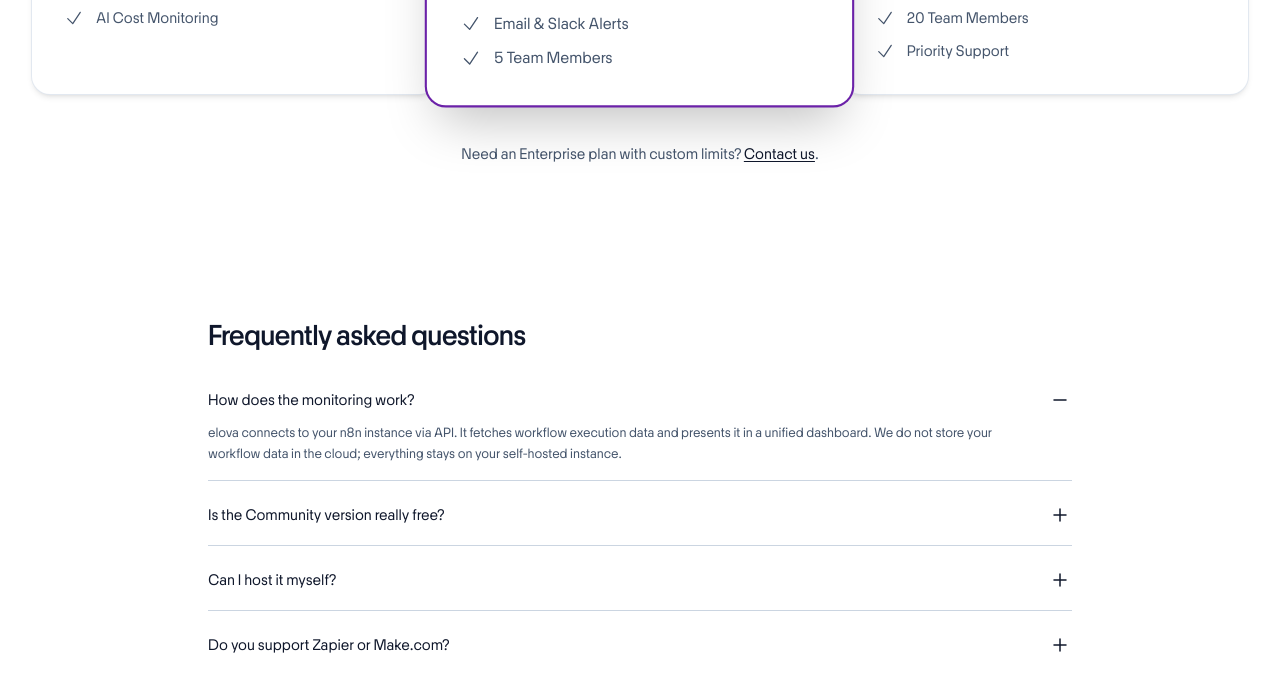
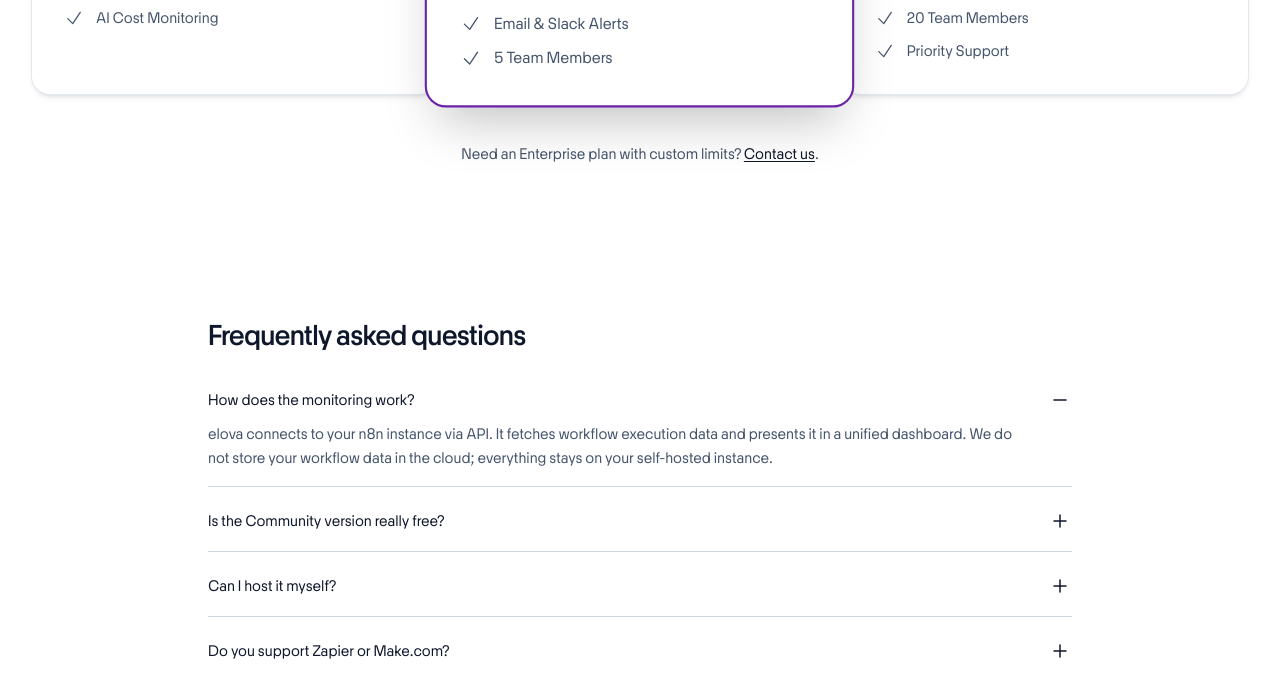
Before and after one commit to philipphaunstetter/elova-sales, a Next.js app: page / in a window 1280 px wide. Both pictures are taken after a click on the button "How does the monitoring work?". Shown: the part 3428-4126 px from the top of the page. Built offline with nearby package versions, Linux system fonts and the light colour scheme.

Commit message:
fix: update FAQ answer font-size to text-base (16px)
- Change from text-sm to text-base to match updated Figma design
- Update line-height to leading-6 (24px)

Co-Authored-By: Warp <agent@warp.dev>

```diff
--- a/src/components/faq-section.tsx
+++ b/src/components/faq-section.tsx
@@ -72,7 +72,7 @@ export function FAQSection() {
                             className="overflow-hidden"
                           >
                             <div className="pr-12">
-                              <p className="text-sm leading-[21px] text-slate-600">{faq.answer}</p>
+                              <p className="text-base leading-6 text-slate-600">{faq.answer}</p>
                             </div>
                           </motion.div>
                         </DisclosurePanel>
```
